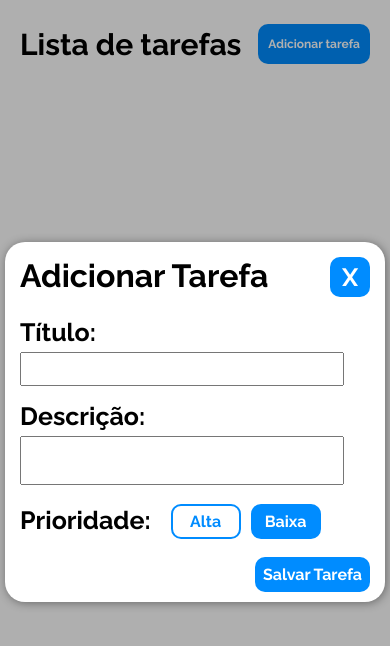
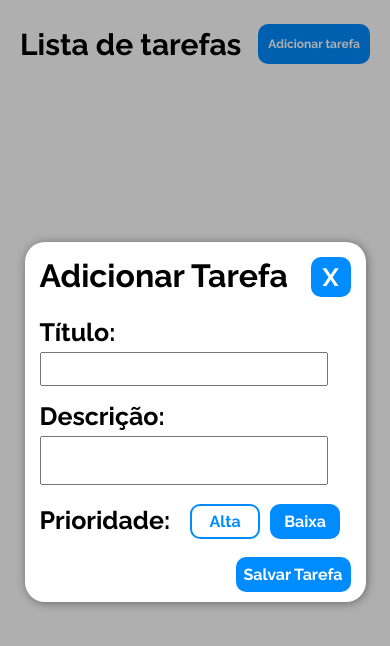
Before and after one commit to IgoorSouza/todo-list, a React (Vite) app: page / in a window 390 px wide. Both pictures are taken after a click on the button "Adicionar tarefa". Shown: the top 646 px of the page. Built offline with nearby package versions, Linux system fonts and the light colour scheme.

Commit message:
responsividade

```diff
--- a/src/index.css
+++ b/src/index.css
@@ -169,7 +169,7 @@
 
 .addTaskInterfaceContainer,
 .filterTasksInterfaceContainer {
-  width: 350px;
+  width: 311px;
   height: 330px;
   border-radius: 20px;
   padding: 15px;
```
